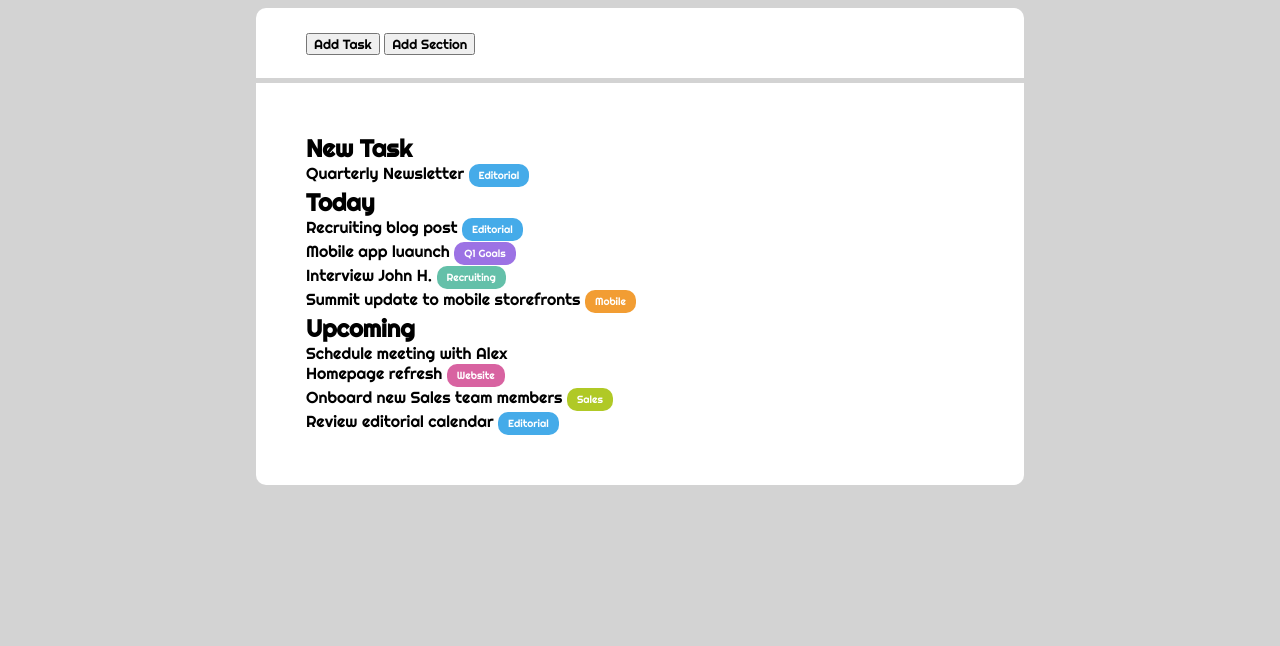
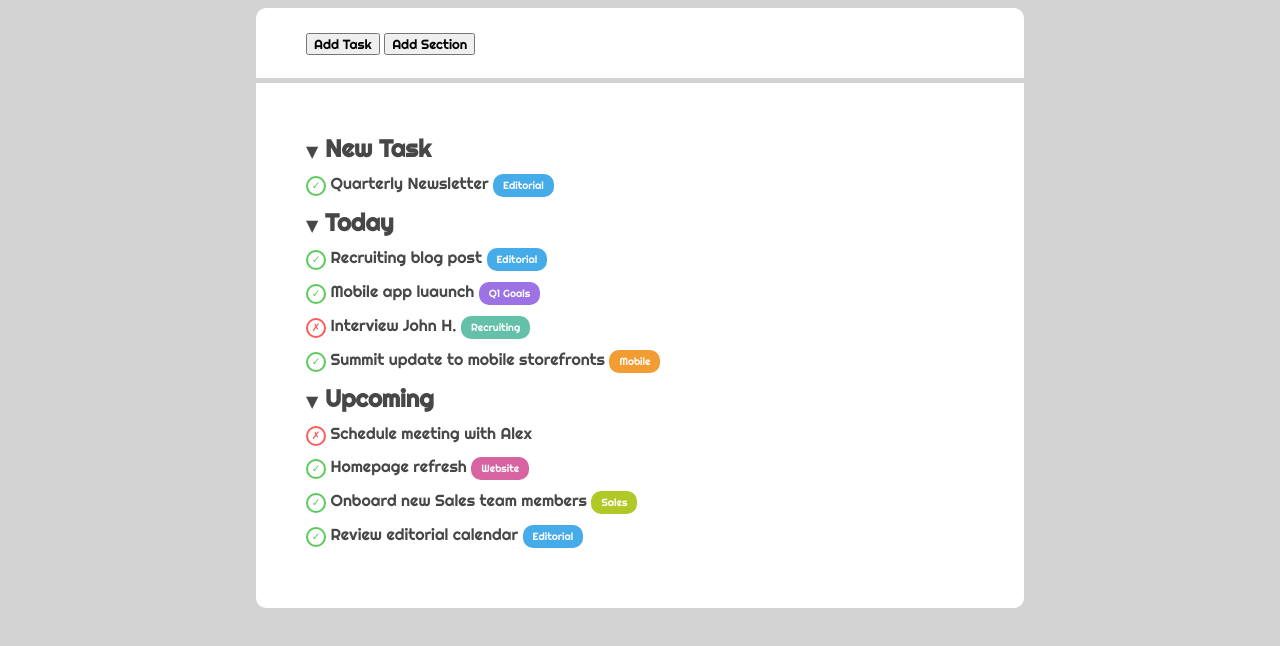
Before and after one commit to FrancescoPepi/html-css-toboolist, a plain HTML site: page index.html in a window 1280 px wide. Shown: the part 84-730 px from the top of the page. Drawn offline with Linux system fonts and the light colour scheme; a web font is replaced by a local one.

Commit message:
Add True-false and Fix

```diff
--- a/css/style.css
+++ b/css/style.css
@@ -6,6 +6,7 @@
 }
 body{
     background-color:lightgray;
+    color: rgb(71, 71, 71);
 }
 
     /* HEADER */
@@ -21,11 +22,13 @@ body{
 }
 .title{
     font-size: 30px;
+    color: black;
     font-family:'Cherry Bomb One', cursive;
     vertical-align: middle;
 }
 
     /* MAIN */
+
 main{
     margin: 20px 20%;
 }
@@ -42,6 +45,8 @@ main{
     background-color: white;
     border-radius: 0 0 10px 10px;
 }
+
+    /* SEZIONI NOTIFICHE */
 
 .notification{
     cursor:pointer;
@@ -73,3 +78,39 @@ main{
 .Sales{
     background-color: #b0c926;
 }
+
+    /* SEZIONE VERO O FALSO(?) */
+
+.mini-task{
+    margin: 10px 0px;
+}
+
+.arrow{
+font-size: 1rem;
+}
+
+.true{
+    font-size: 0.65rem;
+    font-weight: 900;
+    color: rgba(5, 175, 5, 0.664);
+    border: 2px solid rgba(5, 175, 5, 0.664);
+    display: inline-block;
+    height: 20px;
+    width: 20px;
+    line-height: 15px;
+    border-radius: 50%;
+    text-align: center;
+}
+
+.false{
+    font-size: 0.65rem;
+    font-weight: 900;
+    color: rgba(255, 6, 6, 0.664);
+    border: 2px solid rgba(255, 6, 6, 0.664);
+    display: inline-block;
+    height: 20px;
+    width: 20px;
+    line-height: 15px;
+    border-radius: 50%;
+    text-align: center;
+}
--- a/index.html
+++ b/index.html
@@ -28,45 +28,55 @@
 
         <div class="all-info">
             <section>
-                <h2>New Task</h2>
-                <div>
+
+                <h2><span class="arrow">&#9660</span> New Task</h2>
+                <div class="mini-task">
+                    <span class="true">&#10003;</span>
                     <span>Quarterly Newsletter</span>
                     <span class="notification Editorial">Editorial</span>
                 </div>
             </section>
             <section>
-                <h2>Today</h2>
-                <div>
+                <h2><span class="arrow">&#9660</span> Today</h2>
+                <div class="mini-task">
+                    <span class="true">&#10003;</span>
                     <span>Recruiting blog post</span>
                     <span class="notification Editorial">Editorial</span>
                 </div>
-                <div>
+                <div class="mini-task">
+                    <span class="true">&#10003;</span>
                     <span>Mobile app luaunch</span>
                     <span class="notification q1-goals">Q1 Goals</span>
                 </div>
-                <div>
+                <div class="mini-task">
+                    <span class="false">&#10007;</span>
                     <span>Interview John H.</span>
                     <span class="notification Recruiting">Recruiting</span>
                 </div>
-                <div>
+                <div class="mini-task">
+                    <span class="true">&#10003;</span>
                     <span>Summit update to mobile storefronts</span>
                     <span class="notification Mobile">Mobile</span>
                 </div>
             </section>
             <section>
-                <h2>Upcoming</h2>
-                <div>
+                <h2><span class="arrow">&#9660</span> Upcoming</h2>
+                <div class="mini-task">
+                    <span class="false">&#10007;</span>
                     <span>Schedule meeting with Alex</span>
                 </div>
-                <div>
+                <div class="mini-task">
+                    <span class="true">&#10003;</span>
                     <span>Homepage refresh</span>
                     <span class="notification Website">Website</span>
                 </div>
-                <div>
+                <div class="mini-task">
+                    <span class="true">&#10003;</span>
                     <span>Onboard new Sales team members</span>
                     <span class="notification Sales">Sales</span>
                 </div>
-                <div>
+                <div class="mini-task">
+                    <span class="true">&#10003;</span>
                     <span>Review editorial calendar</span>
                     <span class="notification Editorial">Editorial</span>
                 </div>
```
